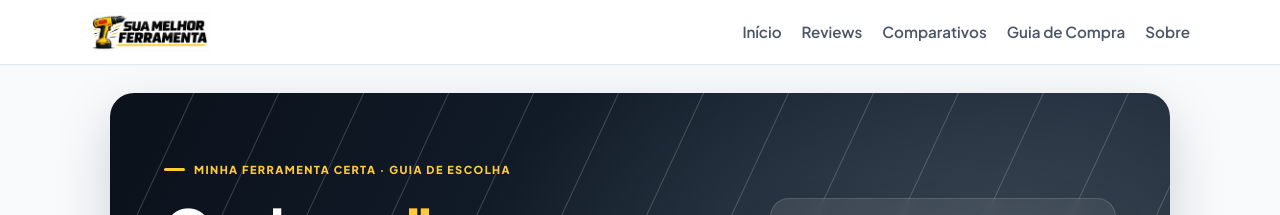
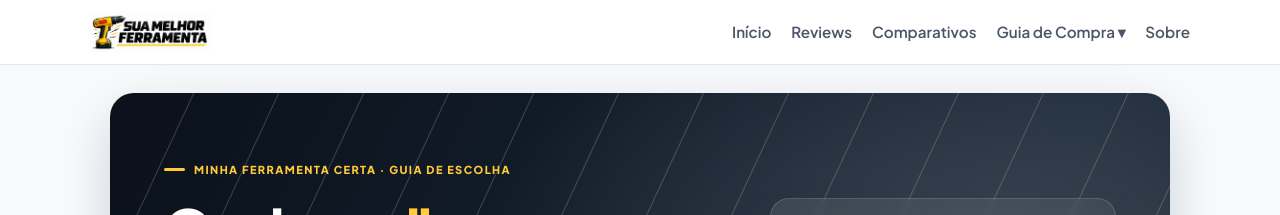
Before and after one commit to membroequipe/SiteReview, a Jekyll site: the page built from index.html, in a window 1280 px wide. Shown: the top 215 px of the page. Built offline with Jekyll 4.4.1, drawn with Linux system fonts in a browser that asks for light colours.

Commit message:
Update default.html

```diff
--- a/_layouts/default.html
+++ b/_layouts/default.html
@@ -36,8 +36,14 @@
             <!-- 3. Comparativos -->
             <li><a href="{{ '/comparativos/' | relative_url }}">Comparativos</a></li>
 
-            <!-- 4. Guia Principal -->
-            <li><a href="{{ '/qual-a-melhor-parafusadeira/' | relative_url }}">Guia de Compra</a></li>
+            <!-- 4. Guia Principal com Subpilares -->
+            <li class="dropdown-container" style="position: relative;">
+              <a href="{{ '/qual-a-melhor-parafusadeira/' | relative_url }}">Guia de Compra ▾</a>
+              <ul class="dropdown-menu" style="display: none; position: absolute; top: 100%; left: 0; background: #ffffff; border: 1px solid #e2e8f0; border-radius: 8px; box-shadow: 0 4px 12px rgba(0,0,0,0.05); list-style: none; padding: 8px 0; min-width: 180px; z-index: 100;">
+                <li style="padding: 0;"><a href="{{ '/parafusadeiras/' | relative_url }}" style="display: block; padding: 8px 16px; color: #334155; text-decoration: none; font-size: 0.9rem;">Parafusadeiras</a></li>
+                <li style="padding: 0;"><a href="{{ '/furadeiras/' | relative_url }}" style="display: block; padding: 8px 16px; color: #334155; text-decoration: none; font-size: 0.9rem;">Furadeiras</a></li>
+              </ul>
+            </li>
 
             <!-- 5. Sobre -->
             <li><a href="{{ '/sobre/' | relative_url }}">Sobre</a></li>
```
